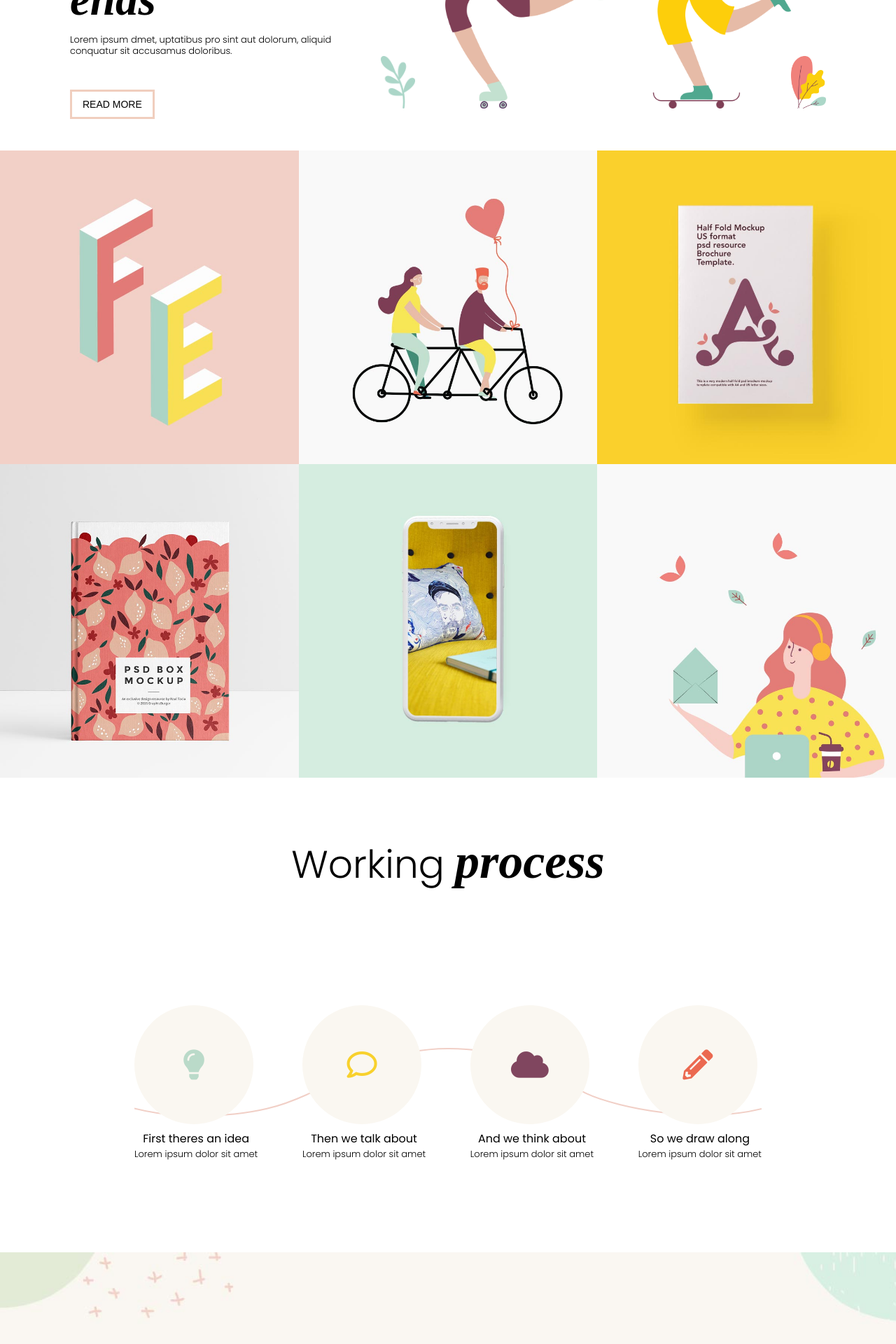
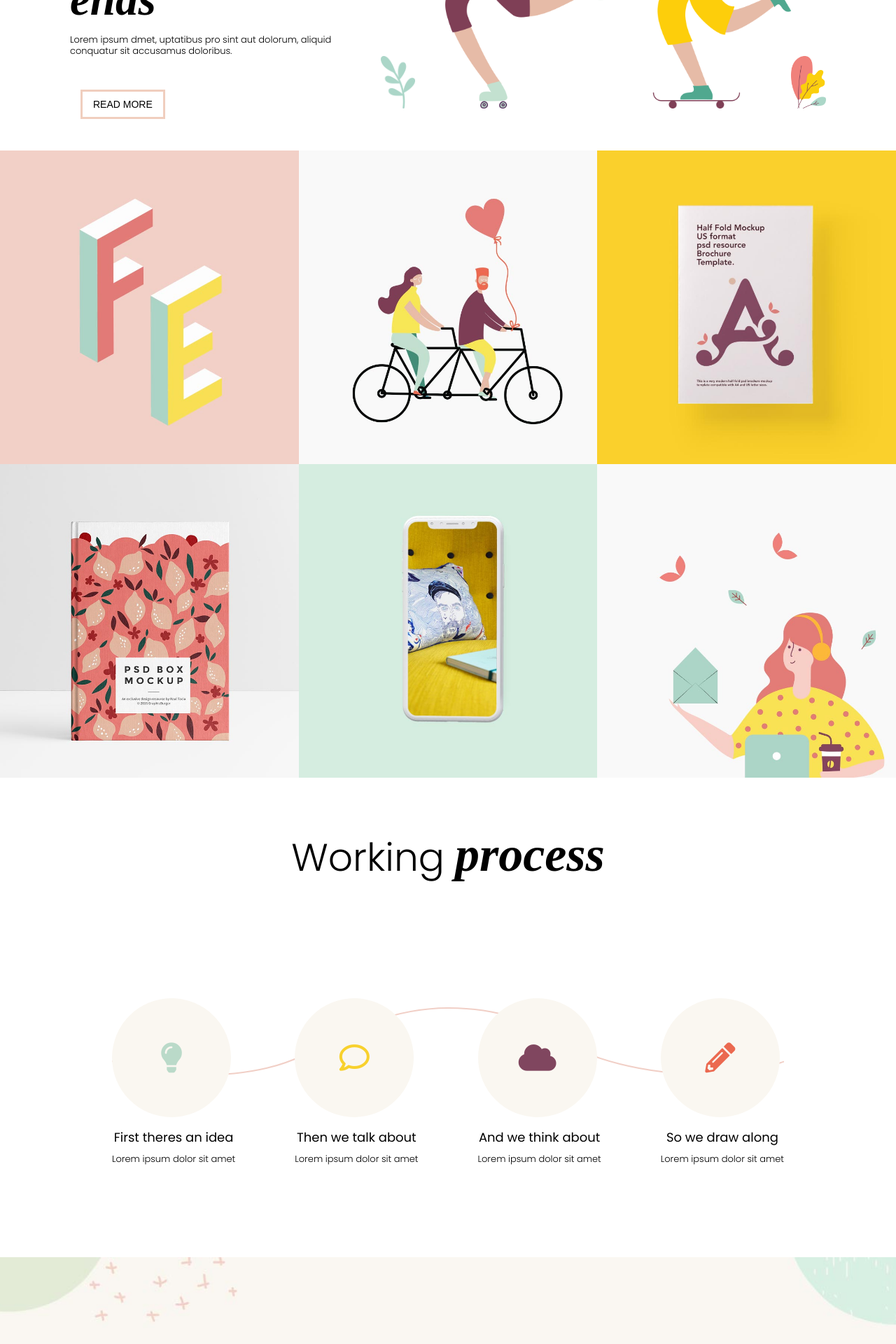
Before and after one commit to valentinacantarelli/midterm, a Vue app: page / in a window 1280 px wide. Shown: the part 320-2240 px from the top of the page at 70% size. Built offline with nearby package versions, Linux system fonts and the light colour scheme; a web font is replaced by a local one.

Commit message:
aggiunyo footer e effetti hover

```diff
--- a/src/components/Articles.vue
+++ b/src/components/Articles.vue
@@ -33,11 +33,17 @@ export default {
         width: calc(100% / 3);
         img{
             width:380px;
+            transform: scale(1);
+            transition: 0.3s;
+            &:hover{
+                transform: scale(1.01);
+            }
         }
         h3{
             font-weight: 400;
             padding:15px 5px;
-        }
+           }
+
         p{
             font-family: 'Cormorant Upright', serif;
             font-size: 16px;
--- a/src/components/Footer.vue
+++ b/src/components/Footer.vue
@@ -16,10 +16,10 @@
       <div>
         <p>Stay in touch with us</p>
         <p class="social">
-          <i class="fab fa-twitter"></i>
-          <i class="fab fa-pinterest-p"></i>
-          <i class="fab fa-facebook-f"></i>
-          <i class="fab fa-linkedin-in"></i>
+          <a href="#"><i class="fab fa-twitter"></i></a>
+          <a href="#"><i class="fab fa-pinterest-p"></i></a>
+          <a href="#"><i class="fab fa-facebook-f"></i></a>
+          <a href="#"><i class="fab fa-linkedin-in"></i></a>
         </p>
       </div>
     </section>
--- a/src/components/Hero.vue
+++ b/src/components/Hero.vue
@@ -68,10 +68,16 @@ export default {
         font-size:14px;
         border: none;
         background-color: white;
+        padding:10px 15px;
 
         a{
           padding:10px 15px;
           border: 3px solid $primaryCol;
+          transition: 0.3s;
+          &:hover{
+            color: white;
+            background-color: $primaryCol;
+          }
         }
       }
     }
--- a/src/components/Message.vue
+++ b/src/components/Message.vue
@@ -40,8 +40,17 @@ export default {
             border: none;
             padding:20px 42px;
             margin-bottom:50px;
+            transition: 0.3s;
+            &:hover{
+                background-color: #f3d0c7;
+
+            }
             a{
                 padding:15px;
+                transition: 0.3s;
+                &:hover{
+                    color:white;
+                }
             }
         }
     }
--- a/src/components/Working.vue
+++ b/src/components/Working.vue
@@ -48,7 +48,7 @@ div{
   h2{
     font-size: 55px;
     text-align: center;
-    padding-top: 80px;
+    padding-top: 70px;
     font-weight: 300;
 
     span{
@@ -58,10 +58,10 @@ div{
     }
   }
   .working{
-  width:70%;
+  width:75%;
   background-image: url(../assets/img/svg-3.svg);
   background-repeat: no-repeat;
-  background-position: center;
+  background-position:top;
   display: flex;
   margin-top: 160px;
   margin-bottom:130px;
@@ -97,7 +97,8 @@ div{
   h4{
     font-weight:400;
     text-align: center;
-    padding-top:8px;
+    padding:15px 0 8px 0;
+    font-size:18px;
     }
    p{
      font-weight: 300;
```
